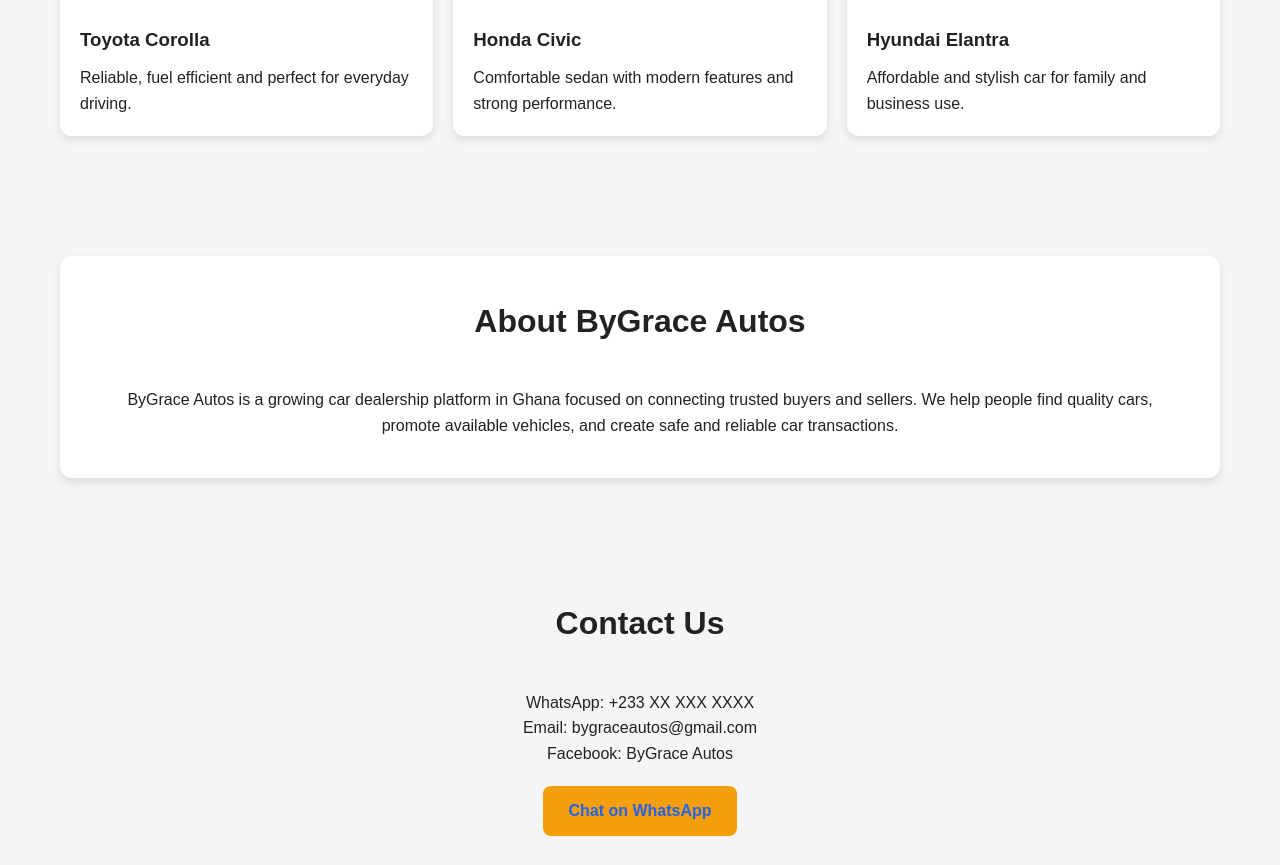
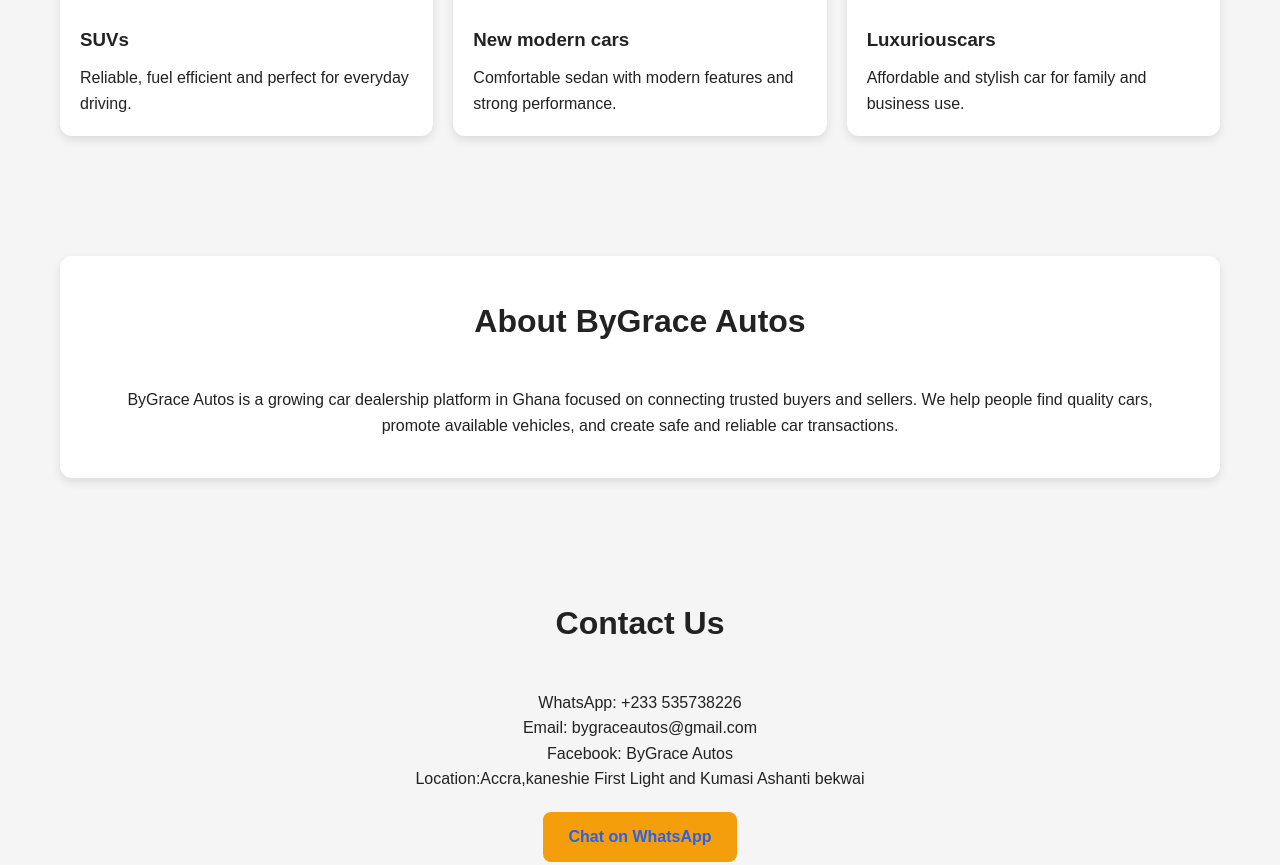
Before and after one commit to markdavis1174/ByGrace-Autos-, a plain HTML site: page index.html in a window 1280 px wide. Shown: the part 943-1808 px from the top of the page. Drawn offline with Linux system fonts and the light colour scheme.

Commit message:
Update index.html

```diff
--- a/index.html
+++ b/index.html
@@ -166,9 +166,9 @@
 
   <nav>
     <a href="#home">Home</a>
-    <a href="#cars">Available Cars</a>
+    <a href="#cars">Available Cars</a>All kinds
     <a href="#about">About</a>
-    <a href="#contact">Contact</a>
+    <a href="#contact">Contact</a>+233535738226
   </nav>
 
   <section class="hero" id="home">
@@ -186,7 +186,7 @@
       <div class="car-card">
         <img src="https://images.unsplash.com/photo-1549399542-7e3f8b79c341?q=80&w=1200&auto=format&fit=crop" alt="Toyota Corolla" />
         <div class="car-info">
-          <h3>Toyota Corolla</h3>
+          <h3> SUVs</h3>
           <p>Reliable, fuel efficient and perfect for everyday driving.</p>
         </div>
       </div>
@@ -194,7 +194,7 @@
       <div class="car-card">
         <img src="https://images.unsplash.com/photo-1553440569-bcc63803a83d?q=80&w=1200&auto=format&fit=crop" alt="Honda Civic" />
         <div class="car-info">
-          <h3>Honda Civic</h3>
+          <h3>New modern cars</h3>
           <p>Comfortable sedan with modern features and strong performance.</p>
         </div>
       </div>
@@ -202,7 +202,7 @@
       <div class="car-card">
         <img src="https://images.unsplash.com/photo-1492144534655-ae79c964c9d7?q=80&w=1200&auto=format&fit=crop" alt="Hyundai Elantra" />
         <div class="car-info">
-          <h3>Hyundai Elantra</h3>
+          <h3>Luxuriouscars</h3>
           <p>Affordable and stylish car for family and business use.</p>
         </div>
       </div>
@@ -222,10 +222,11 @@
   <section id="contact">
     <div class="contact">
       <h2 class="section-title">Contact Us</h2>
-      <p>WhatsApp: +233 XX XXX XXXX</p>
+      <p>WhatsApp: +233 535738226</p>
       <p>Email: bygraceautos@gmail.com</p>
       <p>Facebook: ByGrace Autos</p>
-      <a class="btn" href="https://wa.me/233000000000">Chat on WhatsApp</a>
+      <p>Location:Accra,kaneshie First Light and Kumasi Ashanti bekwai </p>
+      <a class="btn" href="https://wa.me/233535738226">Chat on WhatsApp</a>
     </div>
   </section>
 
```
